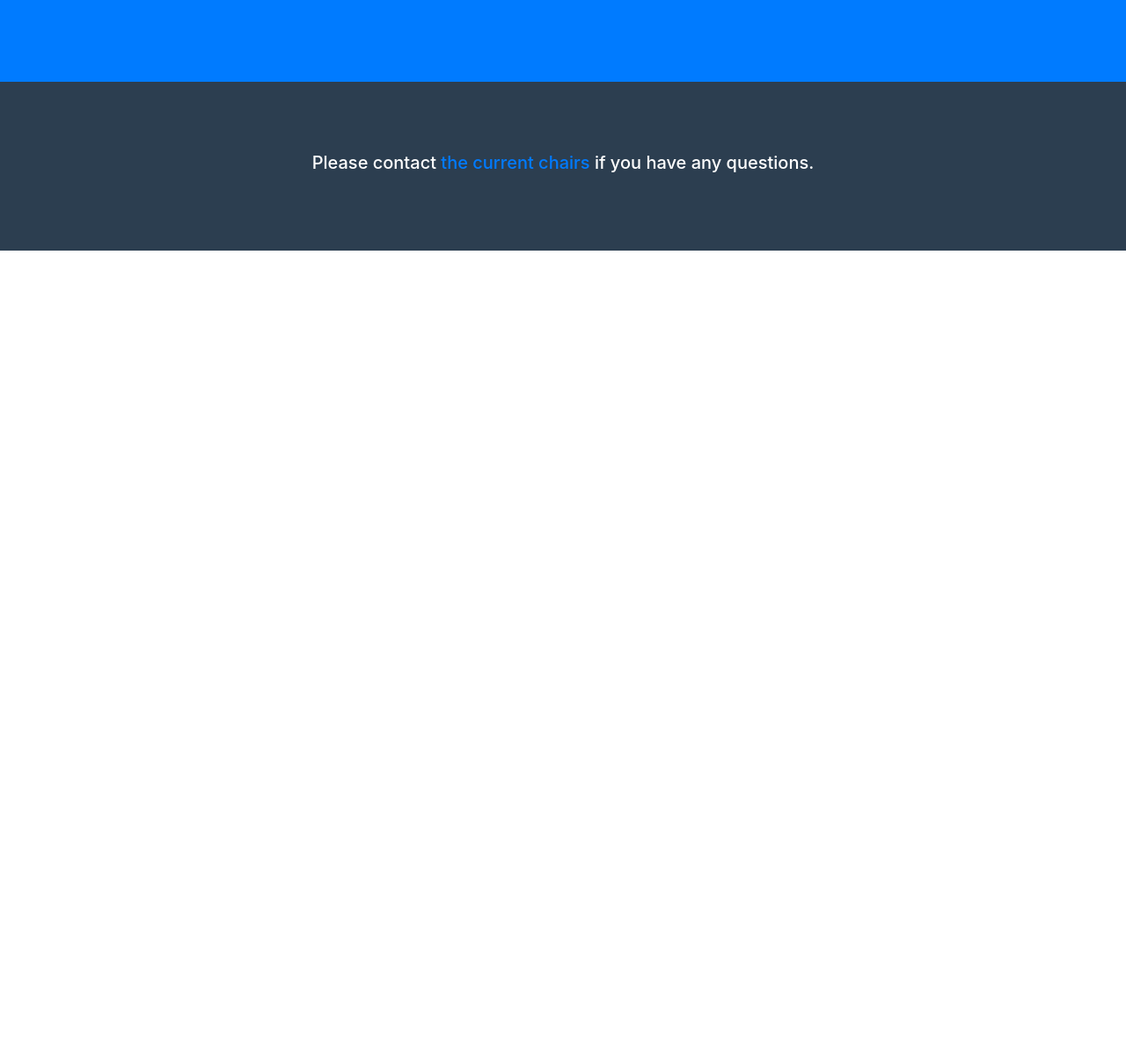
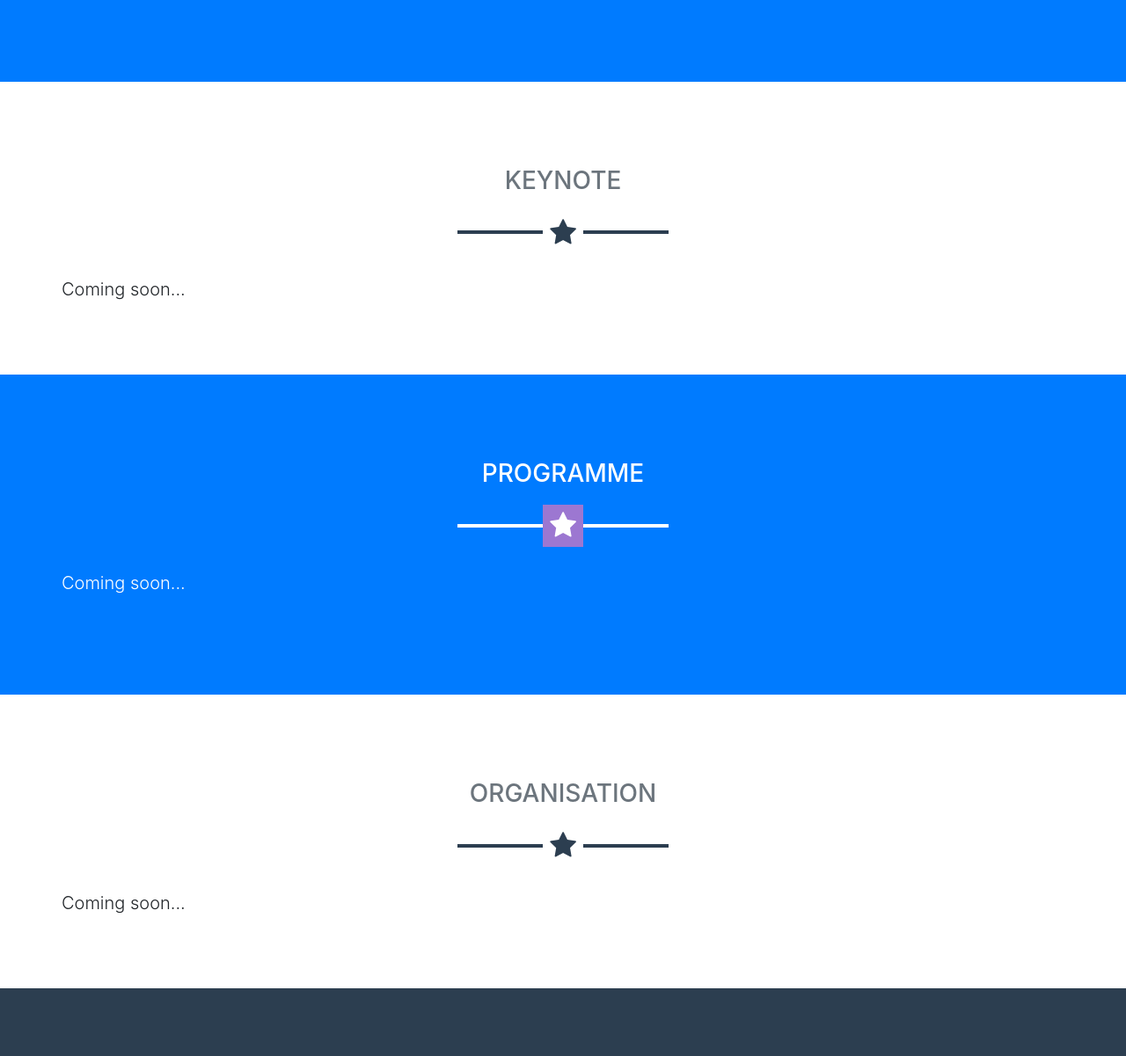
Before and after one commit to icmt-conference/icmt2019, a website with bundled scripts: page index.html in a window 1280 px wide. Shown: the part 1570-2771 px from the top of the page at 88% size. Before the commit the page ends 1855 px from the top, so only its background shows below. Built offline with nearby package versions, Linux system fonts and the light colour scheme.

Commit message:
Added all sections

```diff
--- a/index.html
+++ b/index.html
@@ -43,6 +43,15 @@
             </li>
             <li class="nav-item mx-0 mx-lg-1">
 	      <a class="nav-link py-3 px-0 px-lg-3 rounded js-scroll-trigger" href="#submission">Submission</a>
+	    </li>
+	    <li class="nav-item mx-0 mx-lg-1">
+	      <a class="nav-link py-3 px-0 px-lg-3 rounded js-scroll-trigger" href="#keynote">Keynote</a>
+	    </li>
+	    <li class="nav-item mx-0 mx-lg-1">
+	      <a class="nav-link py-3 px-0 px-lg-3 rounded js-scroll-trigger" href="#prog">Programme</a>
+            </li>
+	    <li class="nav-item mx-0 mx-lg-1">
+	      <a class="nav-link py-3 px-0 px-lg-3 rounded js-scroll-trigger" href="#orga">Organisation</a>
             </li>
           </ul>
         </div>
@@ -62,7 +71,7 @@
       </div>
       </header>
 
-    <!-- Portfolio Grid Section -->
+    <!--Call for papers -->
     <section class="portfolio" id="cfp">
       <div class="container">
         <h3 class="text-center text-uppercase text-secondary
@@ -78,7 +87,7 @@
         </div>
     </section>
 
-    <!-- About Section -->
+    <!-- Submission -->
     <section class="bg-primary text-white mb-0" id="submission">
       <div class="container">
         <h3 class="text-center text-uppercase text-white">Submission</h3>
@@ -91,6 +100,53 @@
 	  </div>
         </div>
       </div>
+      </section>
+
+    <!-- Keynote -->
+    <section class="portfolio" id="keynote">
+      <div class="container">
+        <h3 class="text-center text-uppercase text-secondary
+	mb-0">Keynote</h3>
+	<hr class="star-dark mb-5">
+
+	<div class="row">
+          <div class="lead text-center">
+	    <p>
+	      Coming soon...
+	    </p>
+          </div>
+        </div>
+    </section>
+
+    <!-- Programme -->
+    <section class="bg-primary text-white mb-0" id="prog">
+      <div class="container">
+        <h3 class="text-center text-uppercase text-white">Programme</h3>
+        <hr class="star-light mb-5">
+        <div class="row">
+          <div class="lead text-center">
+	    <p>
+	      Coming soon...
+	    </p>
+	  </div>
+        </div>
+      </div>
+      </section>
+
+      <!-- Organisation -->
+    <section class="portfolio" id="orga">
+      <div class="container">
+        <h3 class="text-center text-uppercase text-secondary
+	mb-0">Organisation</h3>
+	<hr class="star-dark mb-5">
+
+	<div class="row">
+          <div class="lead text-center">
+	    <p>
+	      Coming soon...
+	    </p>
+          </div>
+        </div>
     </section>
 
     <!-- Footer -->
```
